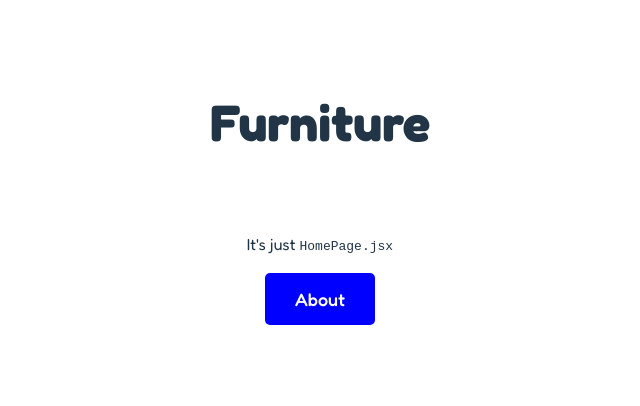
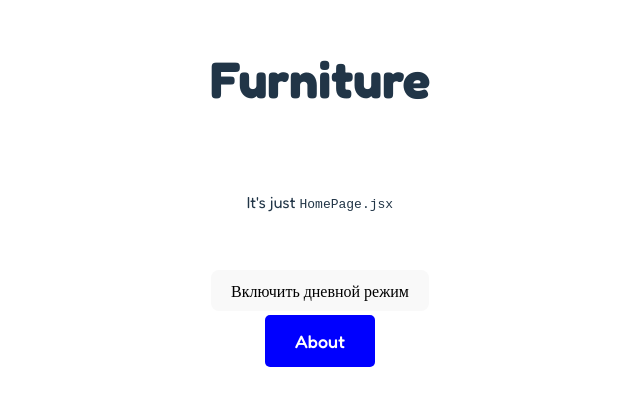
Before and after one commit to Ghostik-gh/ghostik-gh.github.io, a React (Vite) app: page / in a window 1280 px wide. Shown: the part 192-598 px from the top of the page, without its empty margins (320-960 px from the left). Built offline with nearby package versions, Linux system fonts and the light colour scheme.

Commit message:
change color theme

```diff
--- a/package.json
+++ b/package.json
@@ -16,6 +16,10 @@
     "deploy": "gh-pages -d dist"
   },
   "dependencies": {
+    "@chakra-ui/react": "^2.10.1",
+    "@emotion/react": "^11.13.3",
+    "@emotion/styled": "^11.13.0",
+    "framer-motion": "^11.11.1",
     "react": "^18.3.1",
     "react-dom": "^18.3.1",
     "react-router-dom": "^6.26.2"
--- /dev/null
+++ b/src/components/SettingsButton.jsx
@@ -0,0 +1,24 @@
+import React from 'react';
+import { Box, Button, useColorMode, useColorModeValue } from '@chakra-ui/react';
+
+const SettingsButton = () => {
+  const { toggleColorMode } = useColorMode();
+  const text = useColorModeValue('day', 'night');
+  const bg = useColorModeValue('red.500', 'red.200');
+  const color = useColorModeValue('white', 'gray.800');
+
+  return (
+    <>
+      <Box mb={4} bg={bg} color={color}>
+        <p>{bg}</p>
+        <Button onClick={toggleColorMode}>
+          {'colorMode' === 'dark'
+            ? 'Включить ночной режим'
+            : 'Включить дневной режим'}
+        </Button>
+      </Box>
+    </>
+  );
+};
+
+export default SettingsButton;
--- a/src/pages/home/HomePage.jsx
+++ b/src/pages/home/HomePage.jsx
@@ -3,6 +3,7 @@ import '../../components/Button';
 import './HomePage.css';
 import Button from '../../components/Button';
 import { PageRoutes } from '../PageRoutes';
+import SettingButton from '../../components/SettingsButton';
 
 function HomePage() {
   const navigate = useNavigate();
@@ -14,6 +15,7 @@ function HomePage() {
         <p>
           It's just <code>HomePage.jsx</code>
         </p>
+        <SettingButton />
         <Button
           label="About"
           onClick={() => navigate(PageRoutes.About)}
```
Also changed, not shown: 1 other file (tests, documents, lock files or other folders).
